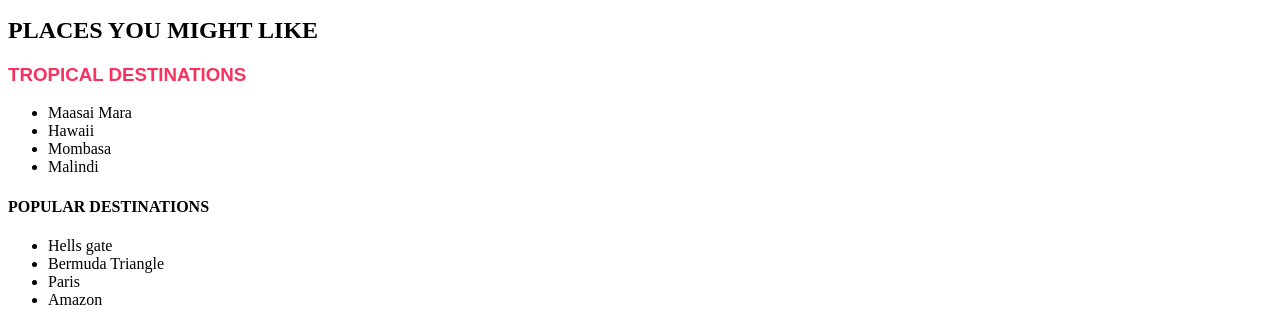
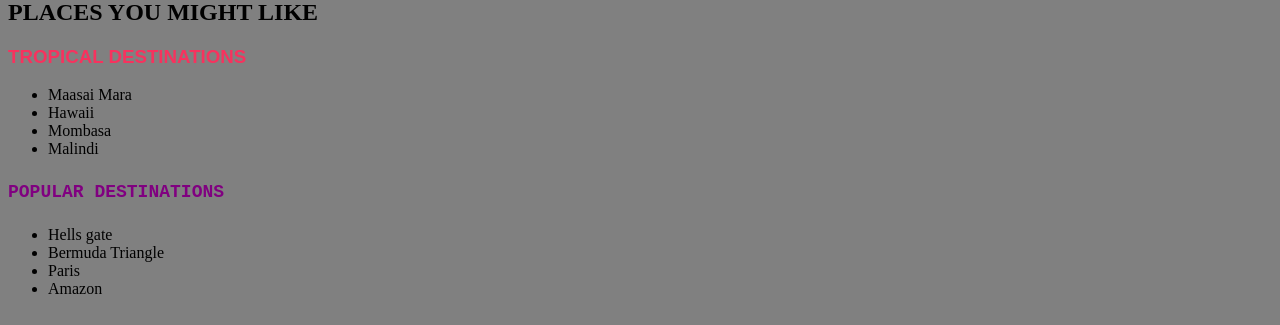
Before and after one commit to Sundaybrian/happy-trails-travel-agency, a plain HTML site: page index.html in a window 1280 px wide. Shown: the part 645-970 px from the top of the page. Drawn offline with Linux system fonts and the light colour scheme.

Commit message:
Add color to tropical and change font plus background color

```diff
--- a/css/styles.css
+++ b/css/styles.css
@@ -6,3 +6,13 @@
 p.tropical {
   color: #7dc410;
 }
+
+.popular {
+  color: purple;
+  font-family: monospace;
+  font-size: 18px;
+}
+
+html {
+  background-color: gray;
+}
--- a/index.html
+++ b/index.html
@@ -1,4 +1,3 @@
-!DOCTYPE html>
 <html>
 
 <head>
@@ -24,7 +23,7 @@
   <li>Malindi</li>
 </ul>
 
-<h4>POPULAR DESTINATIONS</h4>
+<h4 class="popular">POPULAR DESTINATIONS</h4>
 <ul>
   <li>Hells gate</li>
   <li>Bermuda Triangle</li>
```
